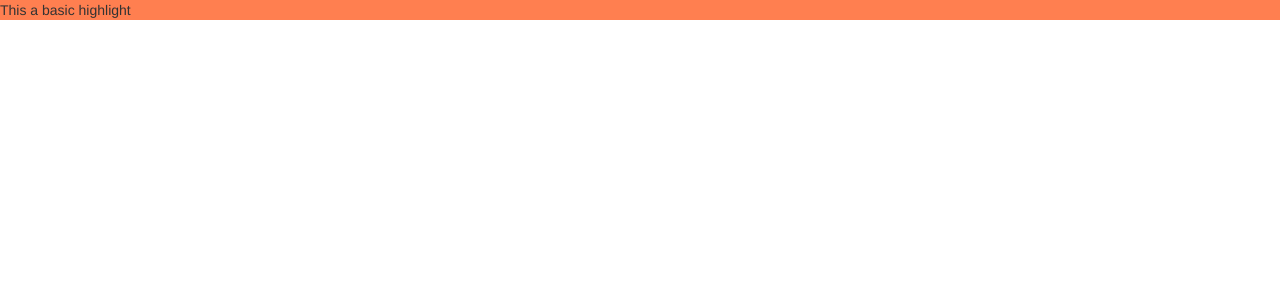
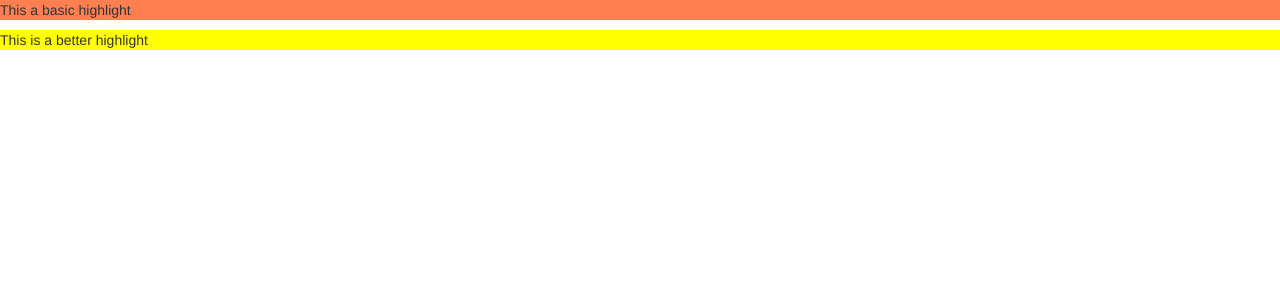
Before and after one commit to Abhinav7076/angular, an Angular app: page / in a window 1280 px wide. Shown: the top 300 px of the page. Built offline with nearby package versions, Linux system fonts and the light colour scheme.

Commit message:
using renderer to style

```diff
--- a/src/app/app.component.html
+++ b/src/app/app.component.html
@@ -1 +1,2 @@
 <p basicHighlight>This a basic highlight</p>
+<p appBetterHighlight>This is a better highlight</p>
--- a/src/app/app.module.ts
+++ b/src/app/app.module.ts
@@ -4,11 +4,13 @@ import { FormsModule } from '@angular/forms'
 
 import { AppComponent } from './app.component';
 import { basicHighlight } from './custom-directive/basic_highlight.directive';
+import { BetterHighlightDirective } from './custom-directive/better-highlight.directive';
 
 @NgModule({
   declarations: [
     AppComponent,
-    basicHighlight
+    basicHighlight,
+    BetterHighlightDirective
   ],
   imports: [
     FormsModule,
--- /dev/null
+++ b/src/app/custom-directive/better-highlight.directive.ts
@@ -0,0 +1,13 @@
+import { Directive, ElementRef, OnInit, Renderer2 } from '@angular/core';
+
+@Directive({
+  selector: '[appBetterHighlight]'
+})
+export class BetterHighlightDirective implements OnInit {
+
+  constructor(private elRef: ElementRef, private renderer: Renderer2) { }
+
+  ngOnInit(){
+    this.renderer.setStyle(this.elRef.nativeElement, 'background-color', 'yellow')
+  }
+}
```
